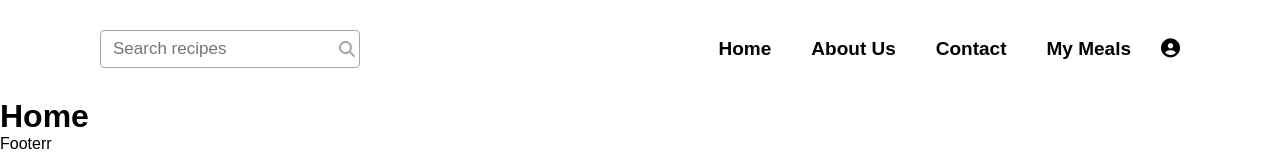
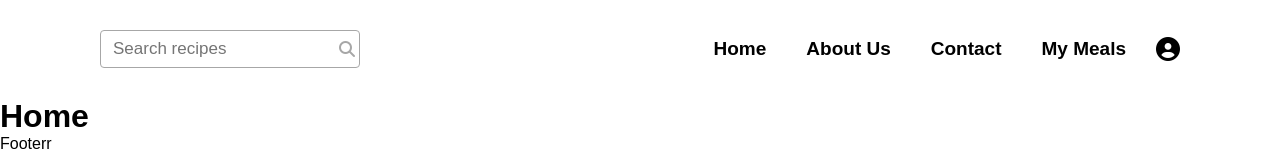
Before and after one commit to dusan233/food-recipes-zadatak, a React (Create React App) app: page / in a window 1280 px wide. Shown: the top 160 px of the page. Built offline with nearby package versions, Linux system fonts and the light colour scheme.

Commit message:
login icon inside menu

```diff
--- a/src/App.css
+++ b/src/App.css
@@ -47,6 +47,12 @@
 .menu__item {
   font-size: 19px;
   margin-right: 20px;
+  cursor: pointer;
+  display: flex;
+  align-items: center;
+}
+.menu__item--icon {
+  font-size: 24px;
 }
 .menu__item:last-of-type {
   margin-right: 0px;
--- a/src/components/Header.js
+++ b/src/components/Header.js
@@ -38,7 +38,7 @@ const Header = () => {
                             My Meals
                         </a>
                     </li>
-                    <li className="menu__item">
+                    <li className="menu__item menu__item--icon">
                         <i className="fas fa-user-circle"></i>
                     </li>
                 </ul>
```
